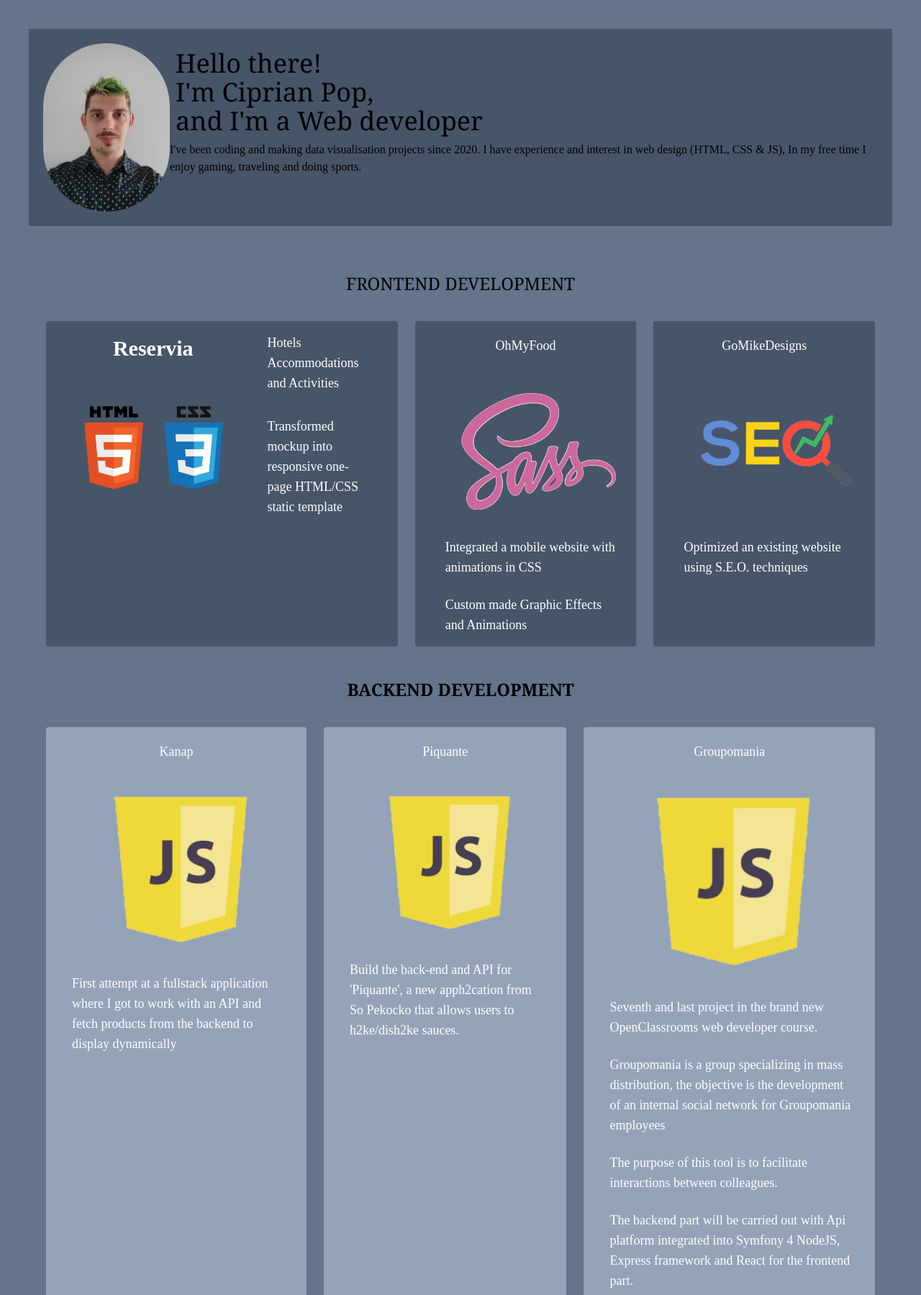
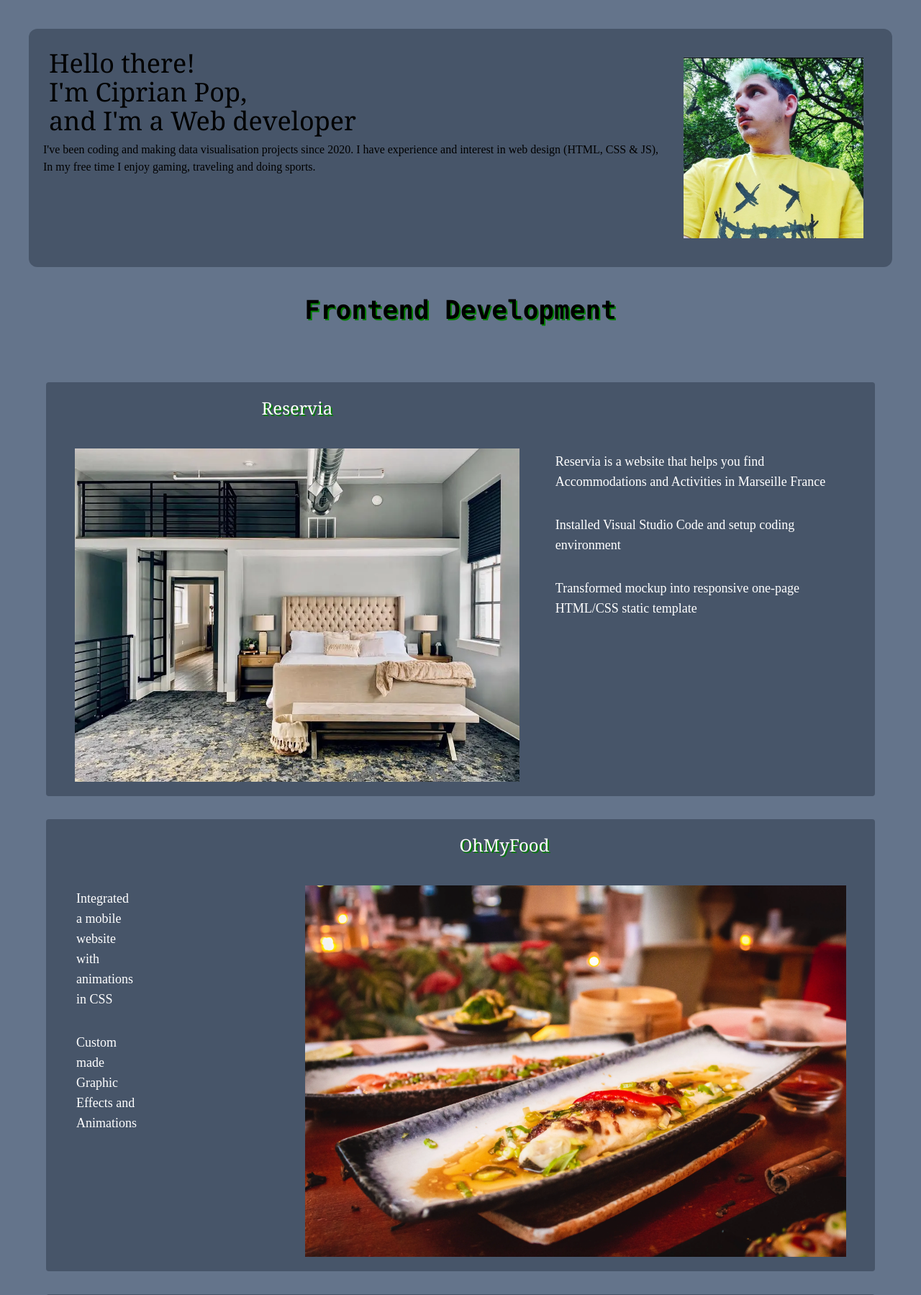
Before and after one commit to c-v-pop/portfolio, a PHP site: page / in a window 1280 px wide. Shown: the part 100-1899 px from the top of the page at 72% size. Run offline with PHP 8.4, Linux system fonts and the light colour scheme.

Commit message:
changed layout

```diff
--- a/dist/output.css
+++ b/dist/output.css
@@ -552,20 +560,84 @@ video {
   margin-bottom: 1rem;
 }
 
+.mt-20 {
+  margin-top: 5rem;
+}
+
+.ml-auto {
+  margin-left: auto;
+}
+
 .mb-2 {
   margin-bottom: 0.5rem;
+}
+
+.ml-0 {
+  margin-left: 0px;
 }
 
 .flex {
   display: flex;
 }
 
+.h-auto {
+  height: auto;
+}
+
+.h-1\/3 {
+  height: 33.333333%;
+}
+
+.h-1\/4 {
+  height: 25%;
+}
+
+.h-1\/6 {
+  height: 16.666667%;
+}
+
+.max-h-80 {
+  max-height: 20rem;
+}
+
 .w-44 {
   width: 11rem;
 }
 
+.w-4\/5 {
+  width: 80%;
+}
+
+.w-96 {
+  width: 24rem;
+}
+
+.w-80 {
+  width: 20rem;
+}
+
+.w-1\/6 {
+  width: 16.666667%;
+}
+
+.w-1\/4 {
+  width: 25%;
+}
+
+.w-auto {
+  width: auto;
+}
+
+.w-72 {
+  width: 18rem;
+}
+
 .flex-row {
   flex-direction: row;
+}
+
+.flex-row-reverse {
+  flex-direction: row-reverse;
 }
 
 .flex-col {
@@ -602,6 +674,18 @@ video {
   margin-left: calc(0.5rem * calc(1 - var(--tw-space-x-reverse)));
 }
 
+.space-x-1\.5 > :not([hidden]) ~ :not([hidden]) {
+  --tw-space-x-reverse: 0;
+  margin-right: calc(0.375rem * var(--tw-space-x-reverse));
+  margin-left: calc(0.375rem * calc(1 - var(--tw-space-x-reverse)));
+}
+
+.space-x-1 > :not([hidden]) ~ :not([hidden]) {
+  --tw-space-x-reverse: 0;
+  margin-right: calc(0.25rem * var(--tw-space-x-reverse));
+  margin-left: calc(0.25rem * calc(1 - var(--tw-space-x-reverse)));
+}
+
 .break-words {
   overflow-wrap: break-word;
 }
@@ -681,12 +792,20 @@ video {
   padding-right: 1.25rem;
 }
 
+.pl-0 {
+  padding-left: 0px;
+}
+
 .text-center {
   text-align: center;
 }
 
 .font-serif {
   font-family: ui-serif, Georgia, Cambria, "Times New Roman", Times, serif;
+}
+
+.font-mono {
+  font-family: ui-monospace, SFMono-Regular, Menlo, Monaco, Consolas, "Liberation Mono", "Courier New", monospace;
 }
 
 .text-lg {
@@ -709,16 +828,12 @@ video {
   line-height: 2.25rem;
 }
 
-.font-thin {
-  font-weight: 100;
-}
-
 .font-extrabold {
   font-weight: 800;
 }
 
-.uppercase {
-  text-transform: uppercase;
+.capitalize {
+  text-transform: capitalize;
 }
 
 .text-white {
@@ -756,6 +875,7 @@ header a:hover {
 
 .frontend a {
   margin-bottom: 0.5rem;
+  height: 16.666667%;
   border-radius: 0.25rem;
   padding-left: 1.25rem;
   padding-right: 1.25rem;
@@ -779,6 +899,19 @@ header a:hover {
 .frontend p {
   margin: 0.5rem;
   padding: 0.5rem;
+}
+
+h2 {
+  text-shadow: 2px 2px green;
+}
+
+.frontend h2 {
+  text-align: center;
+  font-family: ui-serif, Georgia, Cambria, "Times New Roman", Times, serif;
+  font-size: 1.5rem;
+  line-height: 2rem;
+  font-weight: 100;
+  text-transform: capitalize;
 }
 
 .backend a {
--- a/index.php
+++ b/index.php
@@ -17,8 +17,8 @@
             <a href="" class="py-5 px-10 text-2xl">Experience</a>
             <a href="mailto:ciprianvlad888@gmail.com?subject=The%20subject%20of%20the%20mail" class="py-5 px-10 text-2xl">E-mail</a>
         </nav>
-        <div class="flex flex-row bg-slate-600 m-10 p-5">
-            <img class="w-44 mr-auto rounded-full" src="images/webdeveloper.jpg" alt="logo">
+        <div class="flex flex-row-reverse bg-slate-600 m-10 p-5 rounded-xl">
+            <img class="ml-auto rounded-xl w-1/4 p-5 h-1/6" src="images/avatar.webp" alt="logo">
         <div class="mb-4">
             <h1 class="p-2 text-4xl font-serif">Hello there! <br> I'm Ciprian Pop, <br> and I'm a Web developer</h1>
             <p>I've been coding and making data visualisation projects since 2020. I have experience and interest in web design (HTML, CSS & JS),
@@ -27,33 +27,41 @@
         </div>
             </div>
     </header>
+    <h2 class="text-center capitalize font-mono font-extrabold text-4xl">Frontend development</h2>
     <div class="m-16">
-        <h2 class="text-center uppercase text-2xl font-serif font-thin">Frontend development</h2>
-        <div class="flex flex-row mg py-4 gap-6 justify-evenly frontend">
+        <div class="flex flex-col mg py-4 gap-6 justify-evenly frontend">
             <a href="https://noanswerss.github.io/Reservia/" class="space-x-3.5 bg-slate-600 flex flex-row">
                 <div class="flex flex-col">
                 <h2 class="text-white text-center break-words font-extrabold text-3xl"> Reservia </h2>
-                <img src="images/htmlcss.webp" alt="Html and Css logo" class="sm p-5 rounded-xl">
+                <img src="images/reservia.webp" alt="Html and Css logo" class="sm p-5 rounded-xl">
                 </div>
-                <div class="flex flex-col">
-                    <p class="text-white">Hotels Accommodations and Activities</p>
+                <div class="flex flex-col mt-20">
+                    <p>Reservia is a website that helps you find Accommodations and Activities in Marseille France</p>
+                    <p>Installed Visual Studio Code and setup coding environment</p>
                     <p> Transformed mockup into responsive one-page HTML/CSS static template</p>
                 </div>
             </a>
-            <a href="https://noanswerss.github.io/ohmyfoodscss/" class="space-x-3.5 bg-slate-600">
+            <a href="https://noanswerss.github.io/ohmyfoodscss/" class="space-x-1.5 bg-slate-600 flex flex-row-reverse">
+            <div class="flex flex-col">
                 <h2 class="text-white text-center"> OhMyFood</h2>
-                <img src="images/sass.png" alt="Sass logo" class="sm p-5">
+                <img src="images/ohmyfood.webp" alt="Plate of food" class="sm w-4/5 ml-auto h-auto p-5">
+            </div>
+            <div class="flex flex-col mt-20">
                 <p>Integrated a mobile website with animations in CSS</p>
-            <p>Custom made Graphic Effects and Animations</p>
+                <p>Custom made Graphic Effects and Animations</p>
+            </div>
             </a>
-            <a href="https://noanswerss.github.io/GoMikeDesigns/" class="space-x-3.5 bg-slate-600">
+            <a href="https://noanswerss.github.io/GoMikeDesigns/" class="space-x-3.5 bg-slate-600 flex flex-row">
+            <div class="flex flex-col">
                 <h2 class="text-center"> GoMikeDesigns</h2>
-                <img src="images/seo.png" alt="" class="sm p-5">
+                <img src="https://raw.githubusercontent.com/NoAnswerss/GoMikeDesigns/main/img/atlanta-made-sign-orange2.webp" alt="" class="sm p-5">
+            </div>
+            <div class="flex flex-col p-20">
         <p>Optimized an existing website using S.E.O. techniques</p>
-        <p></p>
+        </div>
             </a>
 </div>
-        <h2 class="text-center text-2xl uppercase font-serif font-extrabold">Backend development</h2>
+        <h2 class="text-center capitalize font-mono font-extrabold text-4xl">Backend development</h2>
         <div class="flex flex-row mg py-4 gap-6 backend">
             <a href="https://github.com/NoAnswerss/P5-Web-Dev-Kanap" class="space-x-2 bg-slate-400">
                 <h2 class="text-center">Kanap</h2>
```
Also changed, not shown: other parts of dist/output.css (+39 -0 lines), styles/index.css (+7 -1 lines), images/Desktop-1.webp (added), images/avatar.webp (added), images/htmlcss.webp (deleted), images/ohmyfood.webp (added), images/reservia.webp (added).
